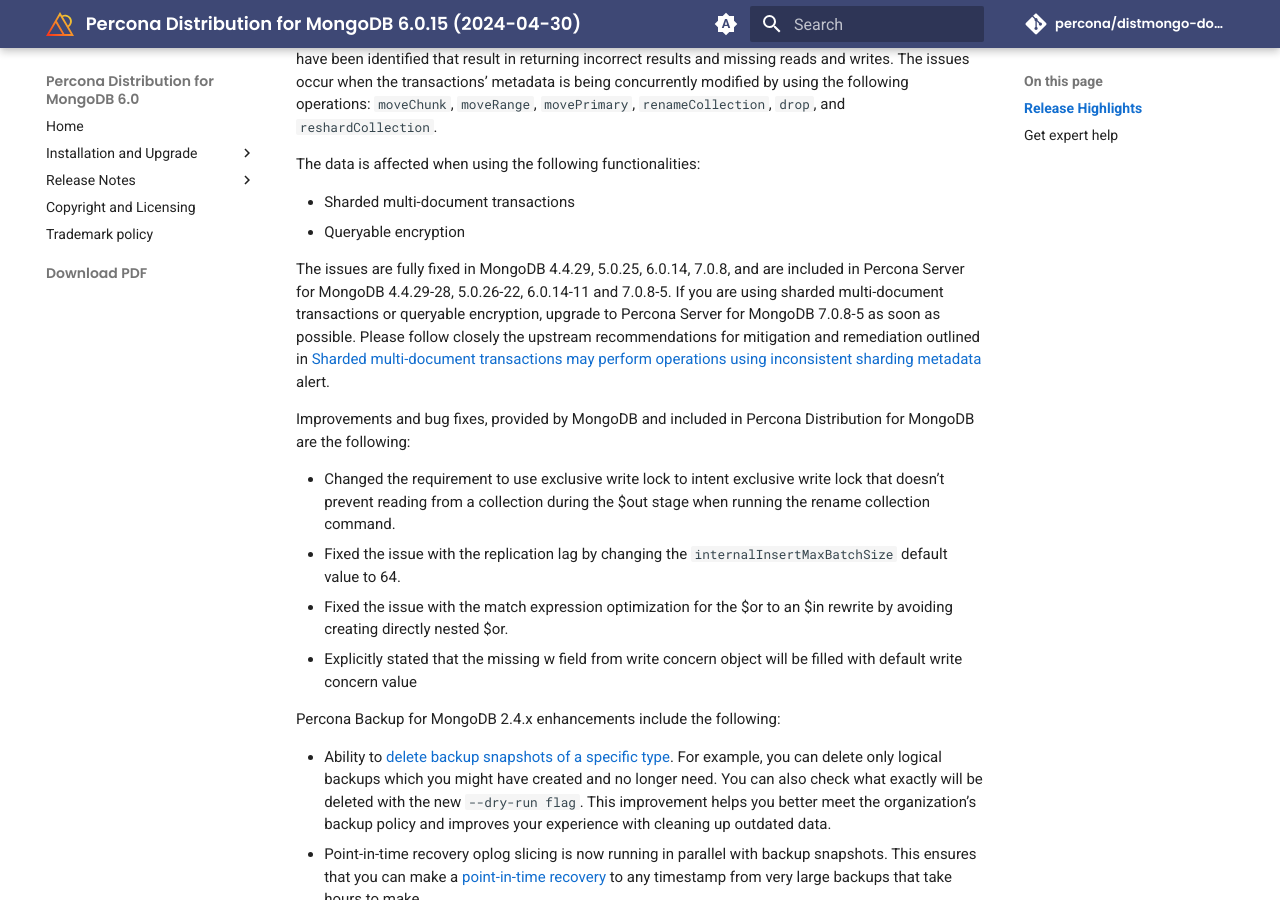
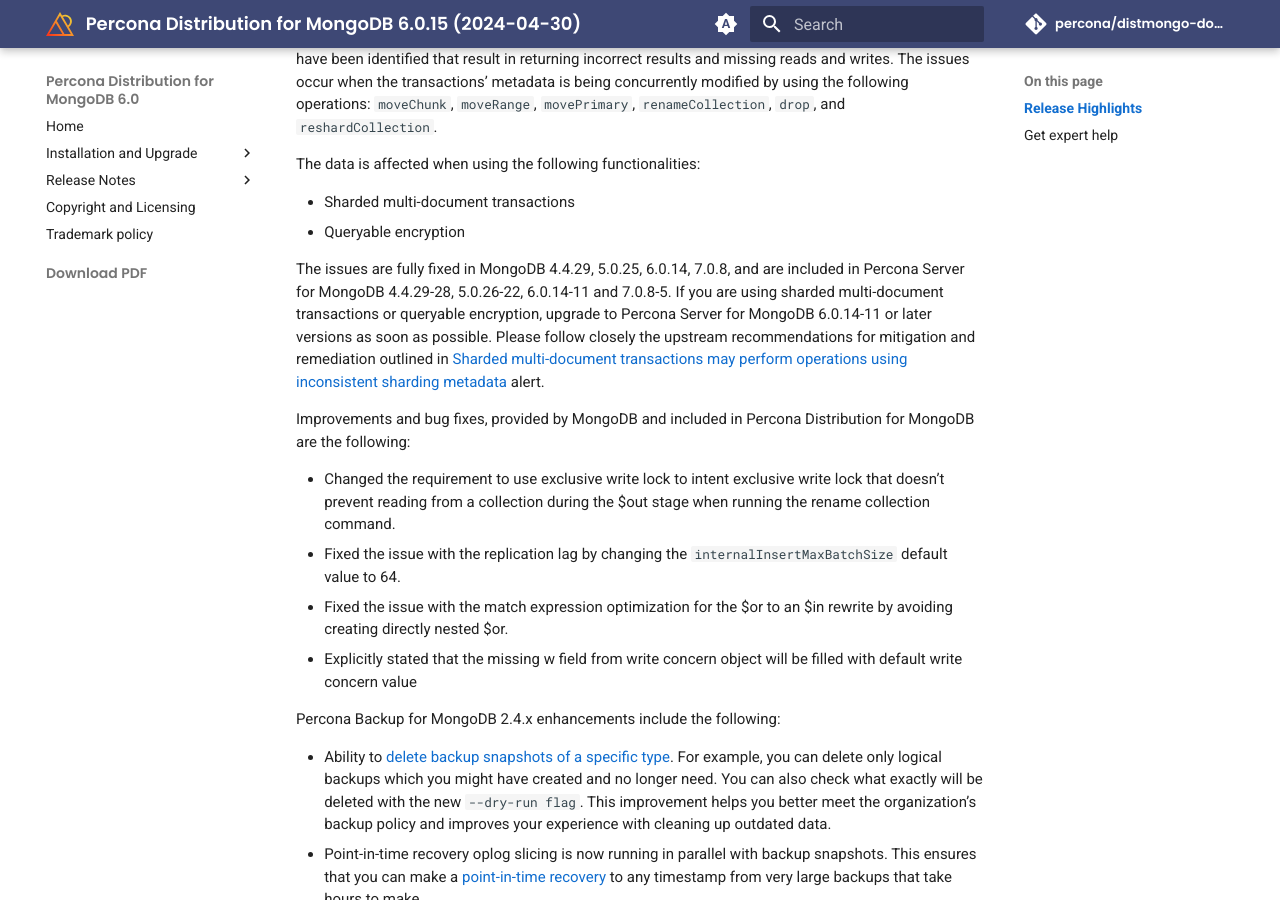
Before and after one commit to percona/distmongo-docs, an MkDocs documentation site: the page built from docs/release-notes-v6.0.15.md, in a window 1280 px wide and 900 px high, scrolled down 627 px. Built offline with MkDocs 1.6.1 and Material for MkDocs 9.7.7, drawn with Linux system fonts in a browser that asks for light colours; nearby versions of some CDN libraries; comment, search, counter and statistics services are not loaded; the version menu is left out.

Commit message:
Update docs/release-notes-v6.0.15.md
Co-authored-by: Sandra Romanchenko <53295797+sandraromanchenko@users.noreply.github.com>

```diff
--- a/docs/release-notes-v6.0.15.md
+++ b/docs/release-notes-v6.0.15.md
@@ -27,7 +27,7 @@
 * Sharded multi-document transactions
 * Queryable encryption
 
-The issues are fully fixed in MongoDB  4.4.29, 5.0.25, 6.0.14, 7.0.8, and are included in Percona Server for MongoDB 4.4.29-28, 5.0.26-22, 6.0.14-11 and 7.0.8-5. If you are using sharded multi-document transactions or queryable encryption, upgrade to Percona Server for MongoDB 7.0.8-5 as soon as possible. Please follow closely the upstream recommendations for mitigation and remediation outlined in [Sharded multi-document transactions may perform operations using inconsistent sharding metadata](https://www.mongodb.com/alerts/critical-alert-sharding-txn-issues-apr-2024) alert.
+The issues are fully fixed in MongoDB  4.4.29, 5.0.25, 6.0.14, 7.0.8, and are included in Percona Server for MongoDB 4.4.29-28, 5.0.26-22, 6.0.14-11 and 7.0.8-5. If you are using sharded multi-document transactions or queryable encryption, upgrade to Percona Server for MongoDB 6.0.14-11 or later versions as soon as possible. Please follow closely the upstream recommendations for mitigation and remediation outlined in [Sharded multi-document transactions may perform operations using inconsistent sharding metadata](https://www.mongodb.com/alerts/critical-alert-sharding-txn-issues-apr-2024) alert.
 
 Improvements and bug fixes, provided by MongoDB and included in Percona Distribution for MongoDB are the following:
 
```
